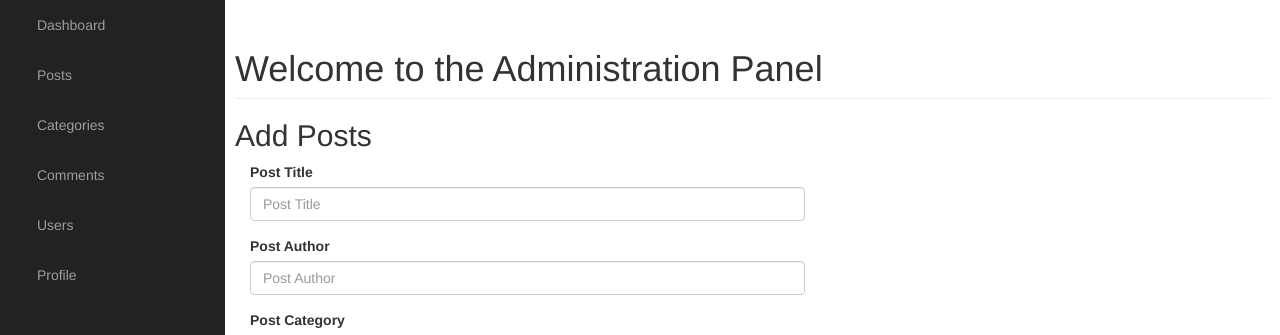
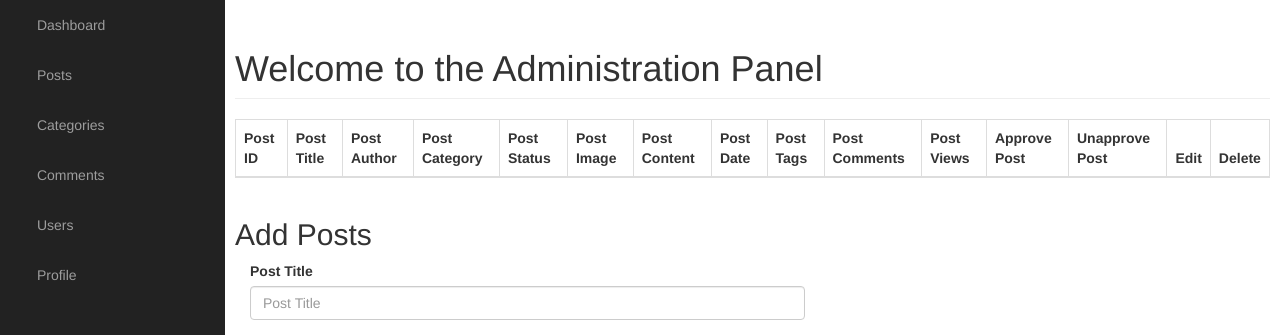
Before and after one commit to marierabill/ic_blogger, a PHP site: page /admin/posts.php?source=add_new in a window 1280 px wide; the page is wider, and only the part inside the window is pictured. Shown: the part 51-386 px from the top of that part. Run offline with PHP 8.4, Linux system fonts and the light colour scheme; data that the repository does not hold is empty; some web fonts are replaced.

Commit message:
posts.php
View Post

```diff
--- a/admin/includes/functions.php
+++ b/admin/includes/functions.php
@@ -104,12 +104,12 @@ function add_post()
 		}
 	//---------Upload Post Image---------\\
 
-		$query = "INSERT INTO posts(post_title, post_author, post_category, post_category_id,
-									post_content, post_image, post_date, post_comment_count,
+		$query = "INSERT INTO posts (post_title, post_category, post_category_id, post_author,
+									post_content, post_date, post_image, post_comment_count,
 									post_views, post_tags, post_status)
 
-							VALUES('$post_title', '$post_author', '$post_category', '$post_category_id',
-							'$post_content', '$target_file', '$date', '$post_comment_count',
+							VALUES ('$post_title', '$post_category', '$post_category_id', '$post_author',
+							'$post_content', '$date', '$target_file', '$post_comment_count',
 							'$post_views', '$post_tags', '$post_status')";
 
 		$result = mysqli_query($connection, $query);
@@ -121,7 +121,7 @@ function add_post()
 		}
 		else
 		{
-			header("Location: ../posts.php?Post_added");
+			header("Location: ../posts.php?post_added:-)");
 		}
 
 	}
--- a/admin/posts.php
+++ b/admin/posts.php
@@ -17,11 +17,36 @@
 					Welcome to the Administration Panel
 				</h1>
 
+				<table class="table table-bordered table-striped table-hover">
+					<thead>
+						<th>Post ID</th>
+						<th>Post Title</th>
+						<th>Post Author</th>
+						<th>Post Category</th>
+						<th>Post Status</th>
+						<th>Post Image</th>
+						<th>Post Content</th>
+						<th>Post Date</th>
+						<th>Post Tags</th>
+						<th>Post Comments</th>
+						<th>Post Views</th>
+						<th>Approve Post</th>
+						<th>Unapprove Post</th>
+						<th>Edit</th>
+						<th>Delete</th>
+					</thead>
+
+				</table>
+
+
+			</div>
+		</div>
+
 				<?php
 					if(isset($_GET['source']))
 					{
 						$source = $_GET['source'];
-					}
+
 						switch ($source)
 						{
 							case 'add_new':
@@ -36,11 +61,8 @@
 								header("Location: posts.php");
 								break;
 						}
+					}
 				?>
-			</div>
-		</div>
-
-
 
 	</div>
 		<!-- /.row -->
```
Also changed, not shown: admin/post_images/IMG_6597.JPG (added). Lines whose indentation alone changed are shown as unchanged.
